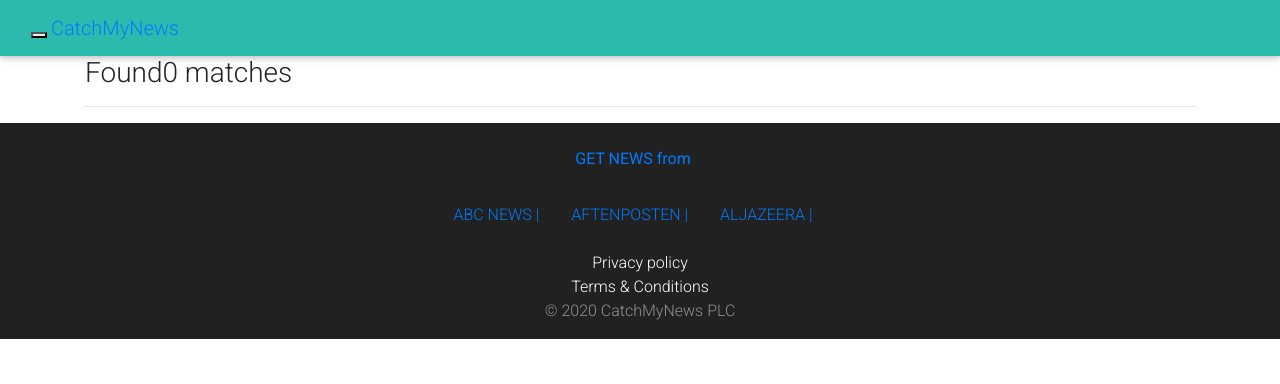
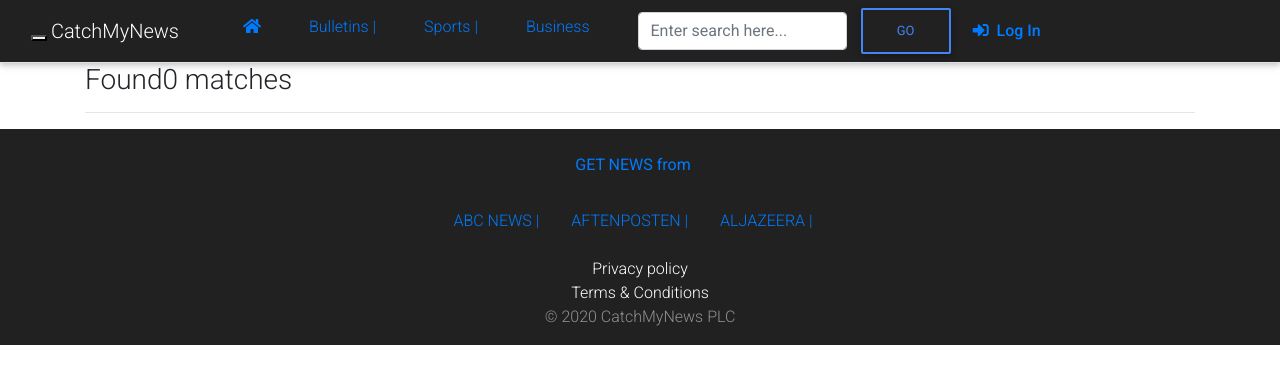
Before and after one commit to John-Osiko/CatchMyNews, a Flask app: template app/templates/search.html in a window 1280 px wide. Shown: the top 384 px of the page. Run offline with Flask 2, Linux system fonts and the light colour scheme; the template is opened without the code that fills it, so the values that code supplies are empty; parts of the project's set-up code (start-up, migrations or seed data) failed here and were passed over; some libraries are stand-ins or nearby versions.

Commit message:
Added a search input

```diff
--- a/app/templates/navbar.html
+++ b/app/templates/navbar.html
@@ -1,4 +1,4 @@
-<div class="navbar bg-default" role="navigation">
+<div class="navbar bg-dark navbar-inverse navbar-expand-md navbar-dark sticky-top border-bottom" role="navigation">
         <div class="container-fluid">
             <div class="navbar-header">
                 <button type="button" class="navbar-toggle" data-toggle="collapse" data-target=".navbar-collapse">
@@ -11,12 +11,16 @@
             </div>
             <div class="navbar-collapse collapse">
                 <ul class="nav navbar-nav">
-                    <li><a href="/">Home</a></li>
-                    <li><a href="/">News</a></li>
-                    <li><a href="/">Features</a></li>
-                    <li><a href="/">Sports</a></li>
-                    <li><a href="/">Business</a></li>
+                    <li><a href="/"><i class="fas fa-home pl-5 pr-5"></i></a></li>
+                    <li><a href="/" class='pr-5'>Bulletins |</a></li>
+                    <li><a href="/" class='pr-5'>Sports |</a></li>
+                    <li><a href="/" class='pr-5'>Business</a></li>
                 </ul>
+                <form class="form-inline my-2 my-lg-0">
+                    <input class="form-control mr-sm-2" type="search" placeholder="Enter search here..." aria-label="Search" name="article_name">
+                    <button class="btn btn-outline-primary my-2 my-sm-0" type="submit">Go</button>
+                </form>
+                <a  class="nav-link" href="/" ><i class="fas fa-sign-in-alt "></i>&nbsp; <strong>Log In</strong></a>
             </div>
         </div>
     </div>
```
